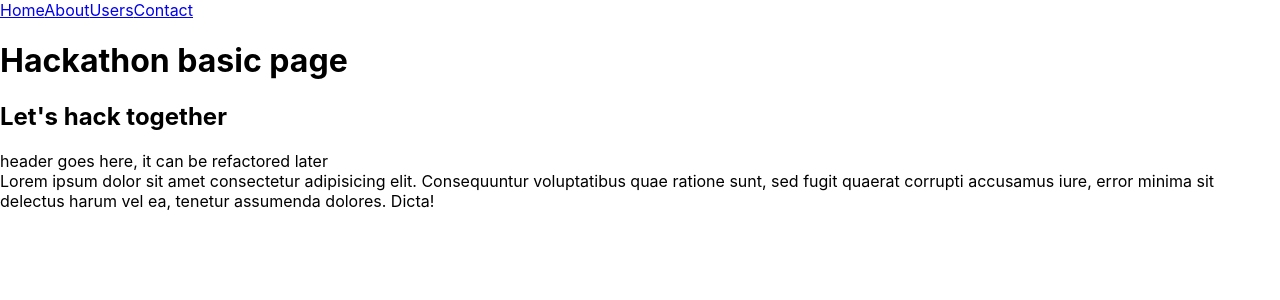
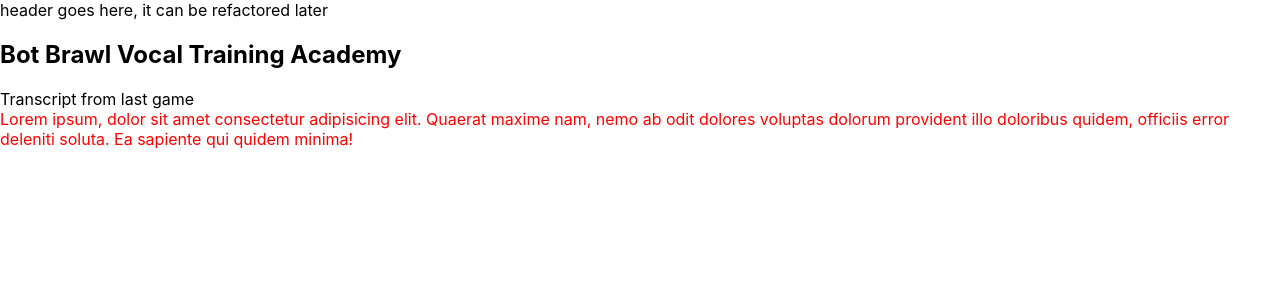
Before and after one commit to stuckinsnow/brainstation-ea-project, a React (Create React App) app: page /botbrawl in a window 1280 px wide. Shown: the top 300 px of the page. Built offline with nearby package versions, Linux system fonts and the light colour scheme.

Commit message:
set up styling for botbrawl page.

```diff
--- a/src/App.jsx
+++ b/src/App.jsx
@@ -12,11 +12,7 @@ function App() {
   return (
     <BrowserRouter>
       <div className="App">
-        <HeaderNav />
-
-        <h1>Hackathon basic page</h1>
-        <h2>Let's hack together</h2>
-
+        {/* <HeaderNav /> */}
         <Routes>
           <Route path="/" element={<HomePage />} />
           <Route path="/home" element={<Navigate to="/" />} />
--- a/src/pages/BotbrawlPage/BotbrawlPage.jsx
+++ b/src/pages/BotbrawlPage/BotbrawlPage.jsx
@@ -1,24 +1,32 @@
-function BotbrawlPage(){
+import './BotbrawlPage.scss';
+
+function BotbrawlPage() {
     return (
         <div>
 
-        <header>
-header goes here, it can be refactored later
+            <header>
+                header goes here, it can be refactored later
+            </header>
 
-        </header>
+            <main>
 
-        <main>
+                <section>
+                    <h1>Bot Brawl Vocal Training Academy</h1>
 
-            <section>
-Lorem ipsum dolor sit amet consectetur adipisicing elit. Consequuntur voluptatibus quae ratione sunt, sed fugit quaerat corrupti accusamus iure, error minima sit delectus harum vel ea, tenetur assumenda dolores. Dicta!
-            </section>
+                    <div>
+                        Transcript from last game
+                    </div>
+                    <div id="videoPlayer">
 
+                    </div>
 
-        </main>
+                    <div className="chatGPT">
+                        Lorem ipsum, dolor sit amet consectetur adipisicing elit. Quaerat maxime nam, nemo ab odit dolores voluptas dolorum provident illo doloribus quidem, officiis error deleniti soluta. Ea sapiente qui quidem minima!
+                    </div>
 
+                </section>
 
-
-
+            </main>
 
         </div>
     )
--- a/src/pages/BotbrawlPage/BotbrawlPage.scss
+++ b/src/pages/BotbrawlPage/BotbrawlPage.scss
@@ -0,0 +1,3 @@
+.chatGPT {
+    color: red;
+}
```
